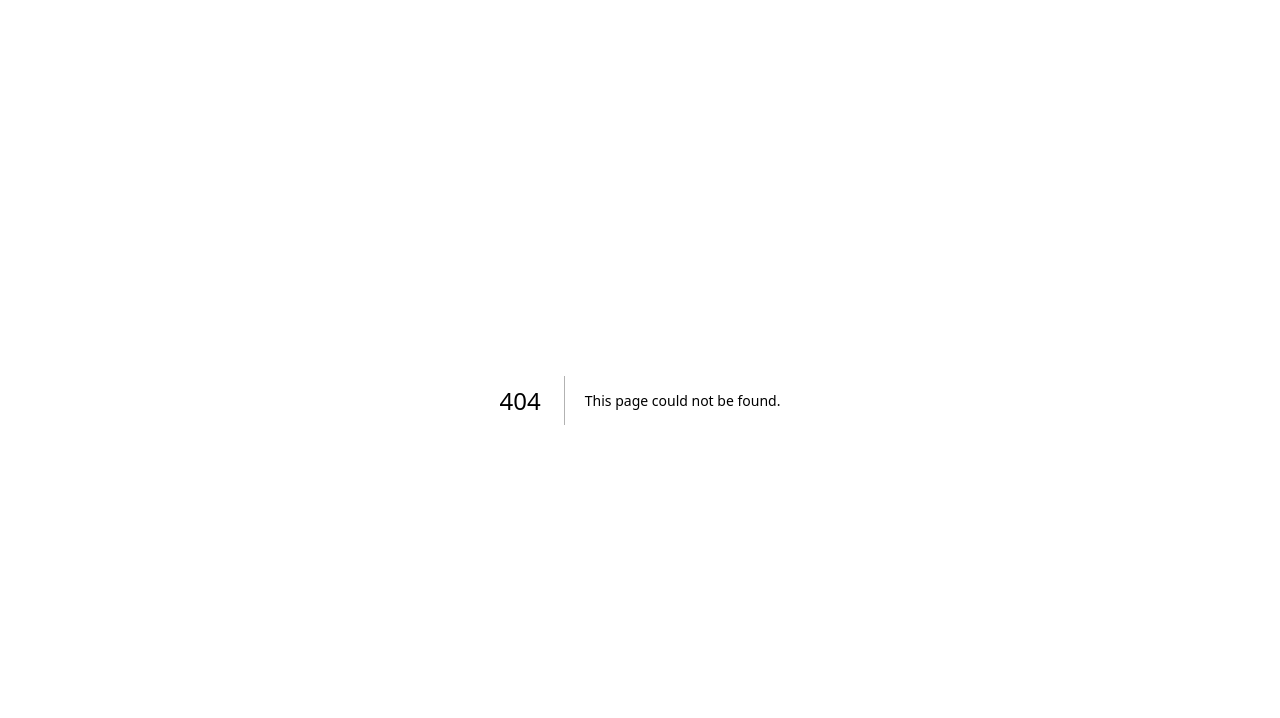
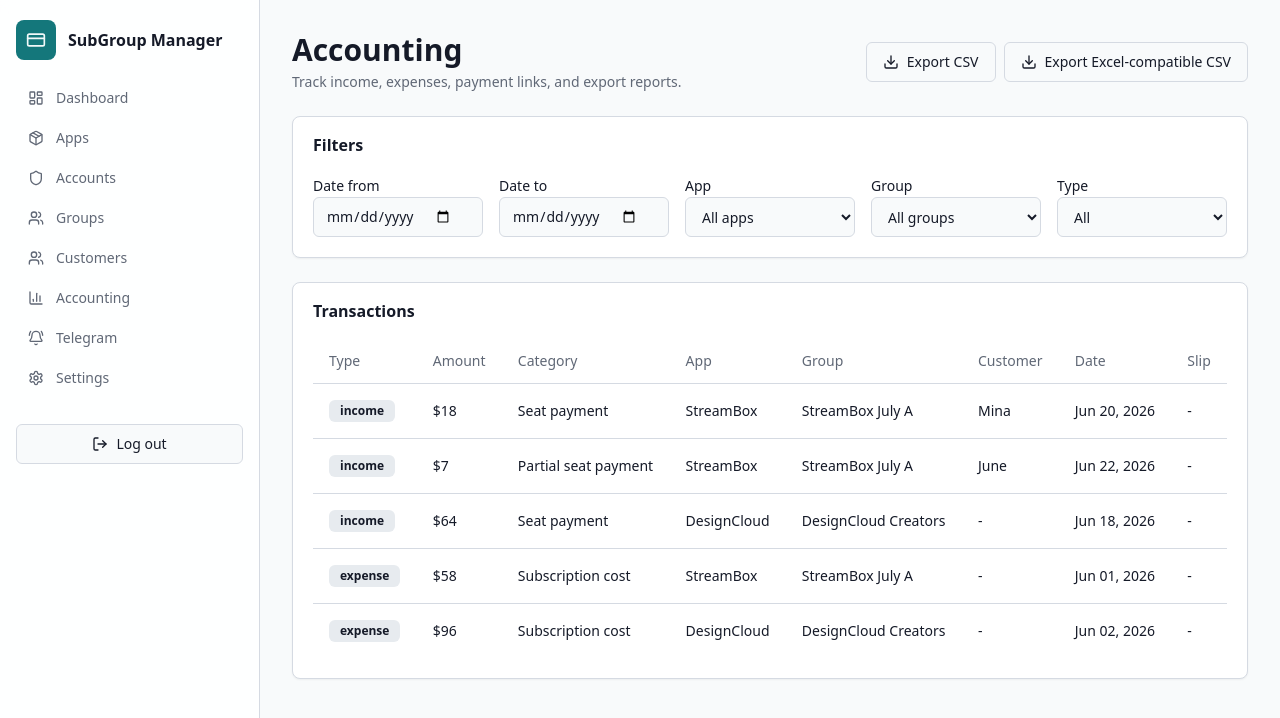
Before and after one commit to LatinR9/mangegpt, a Next.js app: page /accounting in a window 1280 px wide. Before the commit this address had no page. Shown: the top 718 px of the page. Built offline with nearby package versions, Linux system fonts and the light colour scheme.

Commit message:
Add accounting page

```diff
--- /dev/null
+++ b/src/app/(admin)/accounting/page.tsx
@@ -0,0 +1,18 @@
+import { ExportButtons } from "@/components/export-buttons";
+import { PageHeader } from "@/components/page-header";
+import { StatusBadge } from "@/components/status-badge";
+import { Card, CardContent, CardHeader, CardTitle } from "@/components/ui/card";
+import { Input, Label, Select } from "@/components/ui/form";
+import { Table, TableBody, TableCell, TableHead, TableHeader, TableRow } from "@/components/ui/table";
+import { apps, customers, shareGroups, transactions } from "@/lib/mock-data";
+import { formatCurrency, formatDate } from "@/lib/utils";
+
+export default function AccountingPage() {
+  return (
+    <div>
+      <PageHeader title="Accounting" description="Track income, expenses, payment links, and export reports." action={<ExportButtons rows={transactions} />} />
+      <Card className="mb-6"><CardHeader><CardTitle>Filters</CardTitle></CardHeader><CardContent><form className="grid gap-4 sm:grid-cols-2 lg:grid-cols-5"><div><Label>Date from</Label><Input type="date" /></div><div><Label>Date to</Label><Input type="date" /></div><div><Label>App</Label><Select><option>All apps</option>{apps.map((app) => <option key={app.id}>{app.name}</option>)}</Select></div><div><Label>Group</Label><Select><option>All groups</option>{shareGroups.map((group) => <option key={group.id}>{group.group_name}</option>)}</Select></div><div><Label>Type</Label><Select><option>All</option><option>income</option><option>expense</option></Select></div></form></CardContent></Card>
+      <Card><CardHeader><CardTitle>Transactions</CardTitle></CardHeader><CardContent className="overflow-x-auto"><Table><TableHeader><TableRow><TableHead>Type</TableHead><TableHead>Amount</TableHead><TableHead>Category</TableHead><TableHead>App</TableHead><TableHead>Group</TableHead><TableHead>Customer</TableHead><TableHead>Date</TableHead><TableHead>Slip</TableHead></TableRow></TableHeader><TableBody>{transactions.map((item) => <TableRow key={item.id}><TableCell><StatusBadge status={item.type} /></TableCell><TableCell>{formatCurrency(item.amount)}</TableCell><TableCell>{item.category}</TableCell><TableCell>{apps.find((app) => app.id === item.app_id)?.name ?? "-"}</TableCell><TableCell>{shareGroups.find((group) => group.id === item.group_id)?.group_name ?? "-"}</TableCell><TableCell>{customers.find((customer) => customer.id === item.customer_id)?.nickname ?? "-"}</TableCell><TableCell>{formatDate(item.date)}</TableCell><TableCell>{item.slip_url ? "Attached" : "-"}</TableCell></TableRow>)}</TableBody></Table></CardContent></Card>
+    </div>
+  );
+}
```
